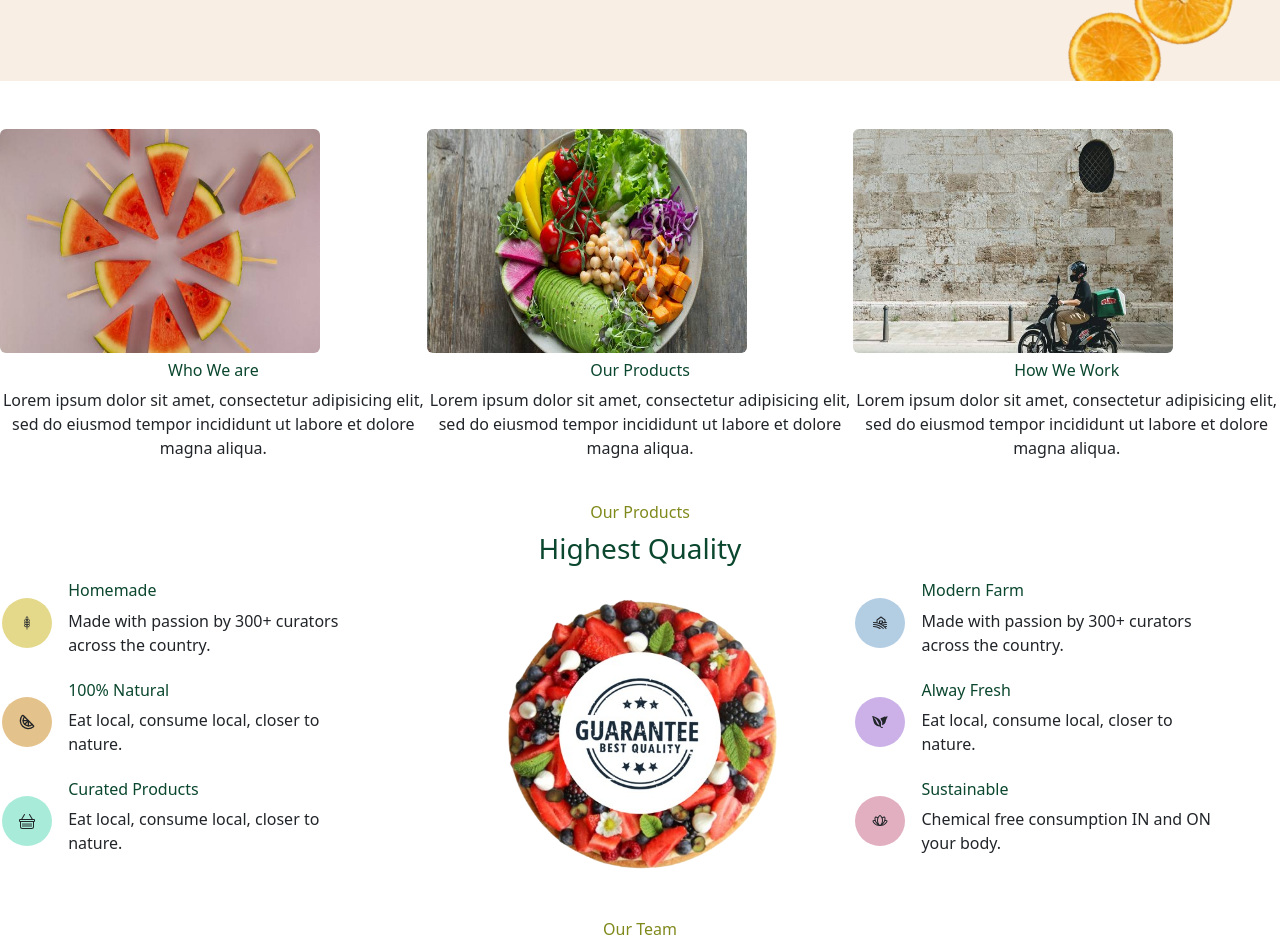
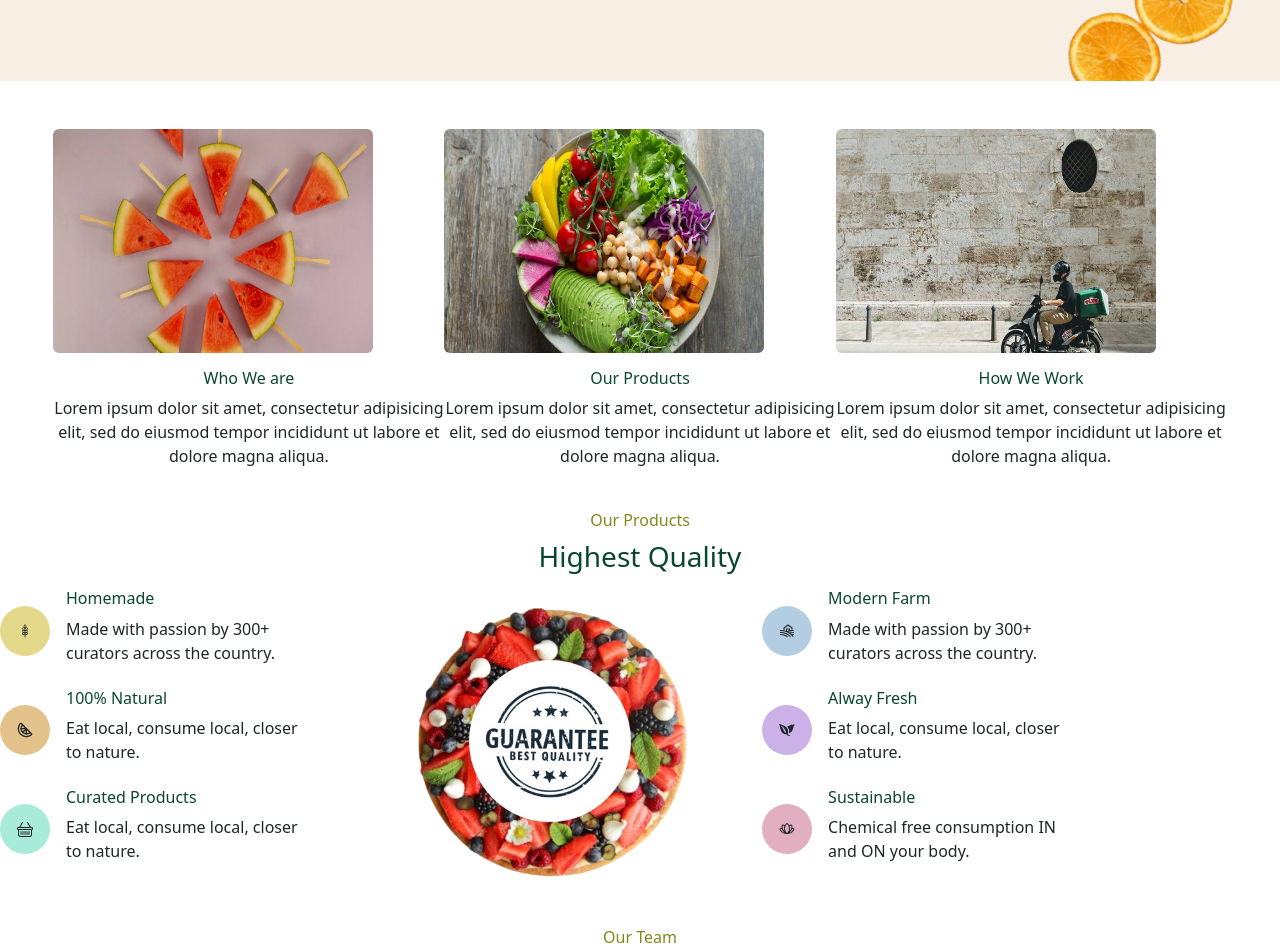
Before and after one commit to DianaPrunila/WhoFu, a React (Vite) app: page /About in a window 1280 px wide. Shown: the part 240-1192 px from the top of the page. Built offline with nearby package versions, Linux system fonts and the light colour scheme; a web font is replaced by a local one.

Commit message:
ACards + Farmers + Quality + Parallax

```diff
--- a/package.json
+++ b/package.json
@@ -13,6 +13,7 @@
     "@fortawesome/fontawesome-free": "^6.5.2",
     "bootstrap": "^5.3.3",
     "mdb-react-ui-kit": "^8.0.0",
+    "phosphor-react": "^1.4.1",
     "react": "^18.2.0",
     "react-bootstrap": "^2.10.2",
     "react-dom": "^18.2.0",
--- a/src/parts/aboutParts/ACards.jsx
+++ b/src/parts/aboutParts/ACards.jsx
@@ -20,15 +20,15 @@ const ACards = () => {
   ];
   return (
     <>
-      <div className=" mb-4 p-0  ">
-        <div className="flex p-0   ">
+      <div className=" mb-4 p-0 flex justify-center  ">
+        <div className="flex p-0 w-11/12 ">
           {cards.map((c) => (
             <div className="p-0 ">
-              <div className="p-0 ">
+              <div className="p-0 h">
                 <img
                   src={c.image}
                   alt={c.title}
-                  className="p-0 rounded-md w-80 h-56  ;"
+                  className="p-0  hover:animate-bounce rounded-md w-80 h-56 mb-3 ;"
                 />
                 <h6 className="text-bold  text-navBg mt-2 mb-2 flex justify-center ">
                   {c.title}
--- a/src/parts/aboutParts/Farmers.jsx
+++ b/src/parts/aboutParts/Farmers.jsx
@@ -24,14 +24,15 @@ const Farmers = () => {
     },
   ];
   return (
-    <div className="mb-4">
+    <div className="mb-4 ">
       <div className="">
         <p className="text-center text-bold  text-lightGreen ">Our Team</p>
         <h3 className="text-center text-bold  text-navBg mt-2 mb-4">
           We Are The Best Team
         </h3>
       </div>
-      <div className="flex justify-evenly  mb-4">
+
+      <div className="flex justify-evenly mb-4 ">
         {farm.map((f) => (
           <div className="">
             <img src={f.img} alt={f.name} className="w-40 h-72  rounded-md" />
--- a/src/parts/aboutParts/Quality.jsx
+++ b/src/parts/aboutParts/Quality.jsx
@@ -54,35 +54,36 @@ const Quality = () => {
   ];
   return (
     <>
-      <div className="mb-4">
-        <div className=" text-lightGreen  flex flex-col ">
+      <div className="mb-4 w-full ">
+        <div className=" text-lightGreen flex flex-col ">
           <p className=" text- text-bold mb-2 text-center ">Our Products</p>
           <h3 className=" text-navBg mb-2 text-bold text-center">
             Highest Quality
           </h3>
         </div>
-        <div className="flex justify-around ">
-          <div className="left w-[33%]">
+
+        <div className="flex w-[90%] ">
+          <div className="left ">
             {qualiL.map((q) => (
-              <div className="flex items-center w-full">
+              <div className="flex items-center  ">
                 <span
                   style={{ background: `${q.color}` }}
                   className=" rounded-full w-[50px] h-[50px] flex justify-center items-center mr-4"
                 >
                   {q.icon}
                 </span>
-                <div>
+                <div className=" writing w-[60%]">
                   <h6 className="text-bold  text-navBg mt-2 mb-2 flex justify-start ">
                     {q.title}
                   </h6>
-                  <p className="w-[300px]">{q.text}</p>
+                  <p className="">{q.text}</p>
                 </div>
               </div>
             ))}
           </div>
 
-          <div className=" text-center  text-navBg w-[33%] flex justify-center flex-col">
-            <div className="flex justify-center w-full">
+          <div className=" cent  w-[40%] text-navBg  ">
+            <div className=" w-full">
               <img
                 src="/images/other/center-complete.png"
                 className="h-80 w-80"
@@ -91,7 +92,7 @@ const Quality = () => {
             </div>
           </div>
 
-          <div className="left w-[33%]">
+          <div className="right ">
             {qualiR.map((q) => (
               <div className="flex items-center w-full">
                 <span
@@ -100,11 +101,11 @@ const Quality = () => {
                 >
                   {q.icon}
                 </span>
-                <div>
+                <div className="w-[60%]">
                   <h6 className="text-bold  text-navBg mt-2 mb-2 flex justify-start">
                     {q.title}
                   </h6>
-                  <p className="w-[300px]">{q.text}</p>
+                  <p className="">{q.text}</p>
                 </div>
               </div>
             ))}
--- a/src/parts/aboutParts/TopBanner.jsx
+++ b/src/parts/aboutParts/TopBanner.jsx
@@ -1,6 +1,6 @@
 import aboutUs from "/images/other/aboutUs.png";
 import "bootstrap/dist/css/bootstrap.min.css";
-import { Container } from "react-bootstrap";
+
 const TopBanner = () => {
   return (
     <div className=" justify-center flex mb-5">
--- a/src/parts/homeParts/Banner.jsx
+++ b/src/parts/homeParts/Banner.jsx
@@ -4,23 +4,23 @@ const Banner = () => {
   return (
     <div
       className="relative flex w-11/12
-overflow-hidden justify-center group mb-4"
+overflow-hidden group mb-4"
     >
       <img
         src={banner}
         alt=""
         className="transition-transform
-    group-hover:scale-105 duration-200 justify-center"
+    group-hover:scale-105 duration-200 "
       />
       <div
         className="absolute inset-0 flex
     items-end"
       >
         <div className=" text-navBg flex-1">
-          <h3 className="center text-3xl font-bold text-center">
+          <h3 className="center text-3xl font-bold text-center m-0">
             "Organic food is the best medicine for your body"
           </h3>
-          <p className="flex justify-center  text-sm font-normal">
+          <p className="flex justify-center  text-sm font-normal ">
             EST HABECO CETEROS
           </p>
         </div>
--- a/src/parts/homeParts/Parallax.jsx
+++ b/src/parts/homeParts/Parallax.jsx
@@ -3,29 +3,34 @@ import { Link } from "react-router-dom";
 const Parallax = () => {
   const parallWriting = {
     fontWeight: "bold",
-    fontSize: "14px",
+    fontSize: "text-sm",
     fontFamily: "sans-serif",
     textAlign: "center",
   };
   return (
     <>
       {/* portiune cu poza mai mare */}
-
+      {/* scris in cerc */}
       <div className=" bg-fixed bg-cover h-96 w-full mb-6 bg-[url(./images/other/parallax.jpg)]">
-        <div className="flex relative flex-col items-center justify-center">
+        <div className="flex relative flex-col items-end justify-center mr-24">
           <img
             src="./images/other/circle.png"
             alt="NANA"
-            className=" h-64 w-64 mt-16"
+            className=" h-72 w-72 mt-16"
           />
-          <div className="absolute mt-56 ml-1">
+
+          <p className="flex flex-wrap w-2/4">
+            Find WhoFu organic store in thousands of grocery stores nationwide.
+          </p>
+
+          <div className="but absolute mt-56 justify-start ">
             <Link href="./Cart" className="">
               <button
                 className="p-2 rounded-xl  bg-navBg
                     hover:bg-lightGreen  active:bg-lightGreen text-white"
                 style={parallWriting}
               >
-                Find a Store
+                Find Us In Store
               </button>
             </Link>
           </div>
```
Also changed, not shown: public/images/other/imageOne.jpeg, 1 other file (tests, documents, lock files or other folders).
